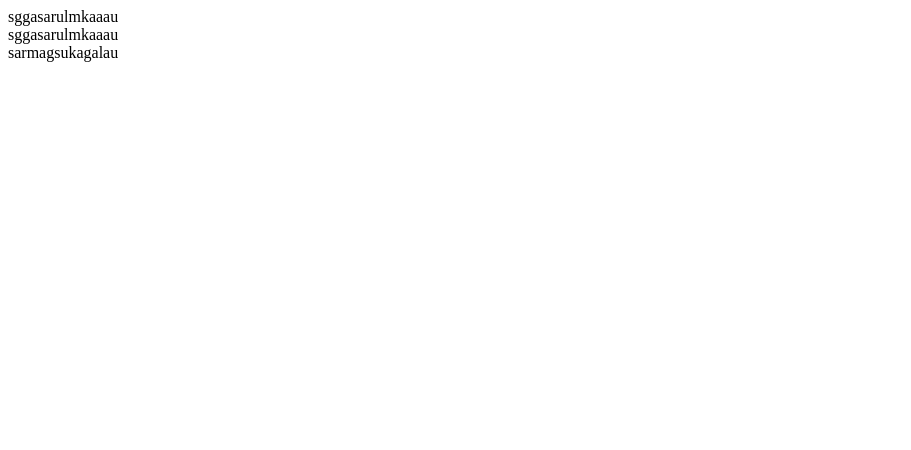
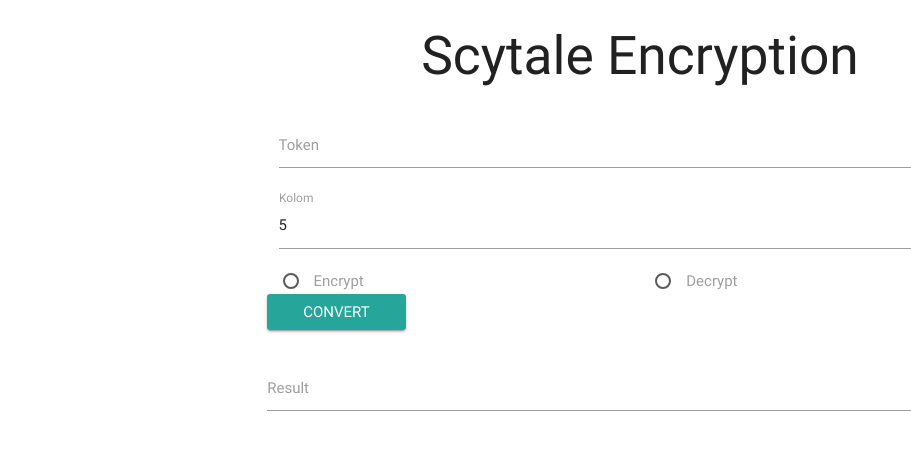
Before and after one commit to jefriyh/scytale, a PHP site: page / in a window 1280 px wide. Shown: the top 450 px of the page, without its empty margins (0-911 px from the left). Run offline with PHP 8.4, Linux system fonts and the light colour scheme; some libraries are stand-ins or nearby versions.

Commit message:
scytale add

```diff
--- a/index.php
+++ b/index.php
@@ -1,11 +1,86 @@
+ <!DOCTYPE html>
+  <html>
+    <head>
+      <!--Import Google Icon Font-->
+      <link href="https://fonts.googleapis.com/icon?family=Material+Icons" rel="stylesheet">
+      <!--Import materialize.css-->
+     <!-- Compiled and minified CSS -->
+  <link rel="stylesheet" href="https://cdnjs.cloudflare.com/ajax/libs/materialize/0.100.1/css/materialize.min.css">
+
+
+
+
+
+      <!--Let browser know website is optimized for mobile-->
+      <meta name="viewport" content="width=device-width, initial-scale=1.0"/>
+    </head>
+
+    <body style="margin-left:20%; margin-right:20%;">
+
+		<div class="row">
+<h2 align="center">Scytale Encryption</h2>
+    <form class="col s12" method="get" >
+      <div class="row">
+        <div class="input-field col s12">
+          <input id="token" type="text" name="token" class="validate">
+          <label for="token" data-error="wrong" data-success="right">Token</label>
+        </div>
+ <div class="input-field col s12">
+          <input id="kolom" type="number" name="kolom" class="validate" value="5" min="3" max="10">
+          <label for="kolom" data-error="wrong" data-success="right">Kolom</label>
+        </div>
+       <div class="col s6">
+      <input name="encrypt" type="radio" id="encrypt" name="radio" value="encrypt" />
+      <label for="encrypt">Encrypt</label>
+    </div>
+    <div class="col s6">
+      <input name="encrypt" type="radio" id="decrypt" value="decrypt" />
+      <label for="decrypt">Decrypt</label>
+    </div>
+<br>
+    <input class="waves-effect waves-light btn" type="submit" value="Convert">
+
+
+      </div>
+    </form>
+
+    <?php
+    $value="";
+    if(!empty($_GET['token'])&&!empty($_GET['kolom'])){
+    	if (!empty($_GET['encrypt'])) {
+		if($_GET['encrypt']=="encrypt"){
+$value= encrypt2($_GET['token'], $_GET['kolom']);
+		}
+elseif($_GET['encrypt']=="decrypt"){
+$value= decrypt2($_GET['token'], $_GET['kolom']);
+		}
+
+    	}
+
+    }
+    ?>
+
+	 <div class="input-field col s12">
+          <input read-only id="result" type="text" class="validate" value="<?php echo $value;?>" readonly>
+          <label for="result" data-error="wrong" data-success="right">Result</label>
+      </div>
+
+  </div>
+      <!--Import jQuery before materialize.js-->
+      <script type="text/javascript" src="https://code.jquery.com/jquery-3.2.1.min.js"></script>
+  	  <!-- Compiled and minified JavaScript -->
+  	  <script src="https://cdnjs.cloudflare.com/ajax/libs/materialize/0.100.1/js/materialize.min.js"></script>
+    </body>
+  </html>
+
+
+
+
 <?php
 
 
-echo encrypt('sarmagsukagalau', 5);
-echo "<br>";
-echo encrypt2('sarmagsukagalau', 5);
-echo "<br>";
-echo decrypt2('sggasarulmkaaau', 5);
+
+
 
 
 
@@ -21,7 +96,7 @@ for($i=0;$i<$kolom;$i++){
 			$kalimat = $kalimat.$token[($j*$kolom)+$i];
 		}
 		else{
-			$kalimat = $kalimat."";
+			$kalimat = $kalimat."*";
 		}
 	}
 }
```
Also changed, not shown: diagram/encrypt.jpg (added).
